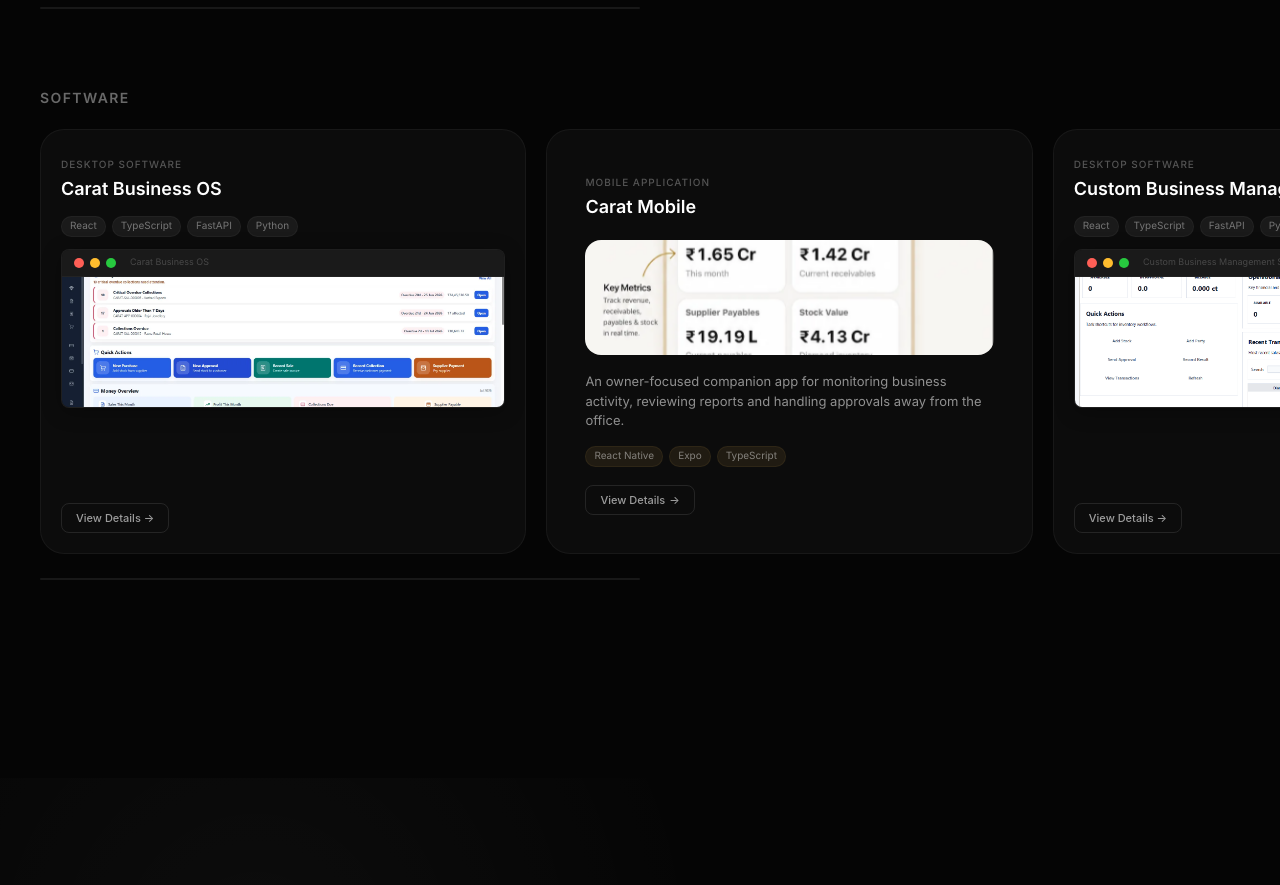
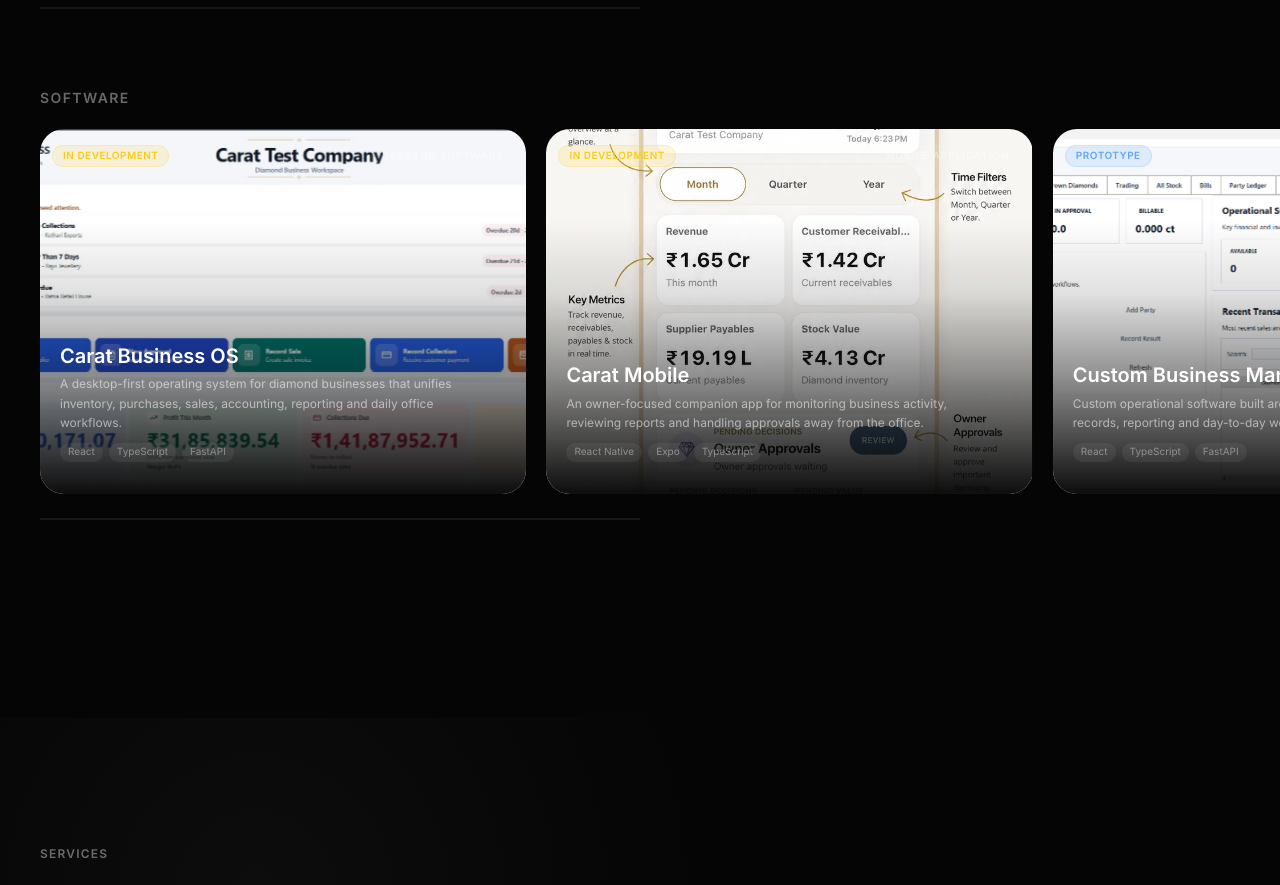
Before and after one commit to VinayakDubey26/vinayakdubey.com, a React (Vite) app: page / in a window 1280 px wide. Shown: the part 2340-3225 px from the top of the page. Built offline with nearby package versions, Linux system fonts and the light colour scheme; a web font is replaced by a local one.

Commit message:
chore: unify project card designs to match website card

```diff
--- a/src/components/DesktopSoftwareCard.jsx
+++ b/src/components/DesktopSoftwareCard.jsx
@@ -2,15 +2,28 @@
 import gsap from "gsap";
 import { getProjectImage } from "../data/projectsData";
 
+const statusColors = {
+  Live: { bg: "rgba(52,211,153,0.15)", color: "#34d399", border: "rgba(52,211,153,0.2)" },
+  Built: { bg: "rgba(52,211,153,0.15)", color: "#34d399", border: "rgba(52,211,153,0.2)" },
+  "In Development": { bg: "rgba(250,204,21,0.15)", color: "#facc15", border: "rgba(250,204,21,0.2)" },
+  Prototype: { bg: "rgba(96,165,250,0.15)", color: "#60a5fa", border: "rgba(96,165,250,0.2)" },
+  Concept: { bg: "rgba(192,132,252,0.15)", color: "#c084fc", border: "rgba(192,132,252,0.2)" },
+};
+
 const DesktopSoftwareCard = ({ project, onViewDetails, dragRef }) => {
   const cardRef = useRef(null);
-  const windowRef = useRef(null);
-  const screenshotRef = useRef(null);
-  const pillsRef = useRef(null);
-  const btnRef = useRef(null);
+  const bgRef = useRef(null);
+  const darkRef = useRef(null);
+  const titleRef = useRef(null);
+  const descRef = useRef(null);
+  const techRef = useRef(null);
+  const buttonsRef = useRef(null);
+  const borderRef = useRef(null);
 
   const hero = getProjectImage(project.folder, project.images[0]);
-  const capabilities = project.includes?.slice(0, 5) || [];
+  const isLive = !!project.liveUrl;
+  const statusStyle = project.status ? statusColors[project.status] || statusColors.Concept : statusColors.Concept;
+  const statusText = isLive ? "LIVE" : project.status?.toUpperCase() || "CONCEPT";
 
   useEffect(() => {
     const card = cardRef.current;
@@ -20,20 +33,33 @@
     const mq = window.matchMedia("(prefers-reduced-motion: reduce)");
     if (mq.matches) return () => ctx.revert();
 
+    // Touch devices have no hover, so reveal the description and tech
+    // chips permanently and drop the hover-only action buttons (tapping
+    // the card opens the details anyway).
+    if (window.matchMedia("(hover: none)").matches) {
+      gsap.set([descRef.current, techRef.current], { opacity: 1 });
+      if (buttonsRef.current) gsap.set(buttonsRef.current, { display: "none" });
+      return () => ctx.revert();
+    }
+
     const onEnter = () => {
-      gsap.to(windowRef.current, { y: -6, duration: 0.45, ease: "power2.out" });
-      gsap.to(screenshotRef.current, { scale: 1.03, duration: 0.45, ease: "power2.out" });
-      gsap.to(windowRef.current, { boxShadow: "0 12px 48px rgba(0,0,0,0.6)", duration: 0.45, ease: "power2.out" });
-      gsap.to(pillsRef.current, { y: -4, opacity: 1, duration: 0.45, ease: "power2.out" });
-      gsap.to(btnRef.current, { y: -6, duration: 0.45, ease: "power2.out" });
+      gsap.to(bgRef.current, { scale: 1.06, duration: 0.45, ease: "power2.out" });
+      gsap.to(darkRef.current, { opacity: 1, duration: 0.45, ease: "power2.out" });
+      gsap.to(titleRef.current, { y: -4, duration: 0.45, ease: "power2.out" });
+      gsap.to(descRef.current, { y: -6, opacity: 1, duration: 0.45, ease: "power2.out" });
+      gsap.to(techRef.current, { y: -4, opacity: 1, duration: 0.45, ease: "power2.out" });
+      gsap.to(buttonsRef.current, { y: -8, duration: 0.45, ease: "power2.out" });
+      gsap.to(borderRef.current, { opacity: 0.5, duration: 0.45, ease: "power2.out" });
     };
 
     const onLeave = () => {
-      gsap.to(windowRef.current, { y: 0, duration: 0.45, ease: "power2.out" });
-      gsap.to(screenshotRef.current, { scale: 1, duration: 0.45, ease: "power2.out" });
-      gsap.to(windowRef.current, { boxShadow: "0 4px 20px rgba(0,0,0,0.3)", duration: 0.45, ease: "power2.out" });
-      gsap.to(pillsRef.current, { y: 0, opacity: 0, duration: 0.45, ease: "power2.out" });
-      gsap.to(btnRef.current, { y: 0, duration: 0.45, ease: "power2.out" });
+      gsap.to(bgRef.current, { scale: 1, duration: 0.45, ease: "power2.out" });
+      gsap.to(darkRef.current, { opacity: 0, duration: 0.45, ease: "power2.out" });
+      gsap.to(titleRef.current, { y: 0, duration: 0.45, ease: "power2.out" });
+      gsap.to(descRef.current, { y: 0, opacity: 0, duration: 0.45, ease: "power2.out" });
+      gsap.to(techRef.current, { y: 0, opacity: 0, duration: 0.45, ease: "power2.out" });
+      gsap.to(buttonsRef.current, { y: 0, duration: 0.45, ease: "power2.out" });
+      gsap.to(borderRef.current, { opacity: 0.2, duration: 0.45, ease: "power2.out" });
     };
 
     card.addEventListener("mouseenter", onEnter);
@@ -51,6 +77,10 @@
     onViewDetails(project);
   };
 
+  const handleVisit = (e) => {
+    if (dragRef.current) e.preventDefault();
+  };
+
   return (
     <article
       ref={cardRef}
@@ -58,53 +88,64 @@
       role="button"
       tabIndex={0}
       onKeyDown={(e) => e.key === "Enter" && !dragRef.current && onViewDetails(project)}
-      className="card-item group relative shrink-0 rounded-[24px] overflow-hidden select-none cursor-grab active:cursor-grabbing w-[clamp(260px,75vw,480px)] md:w-[clamp(320px,48vw,520px)] lg:w-[clamp(420px,38vw,580px)] aspect-[4/3.5]"
-      style={{ background: "#0C0C0C", border: "1px solid rgba(255,255,255,0.05)" }}
+      className="card-item group relative shrink-0 rounded-[24px] overflow-hidden select-none cursor-grab active:cursor-grabbing w-[clamp(260px,75vw,480px)] md:w-[clamp(320px,48vw,520px)] lg:w-[clamp(420px,38vw,580px)] aspect-[4/3]"
+      style={{ background: "#0A0A0A" }}
     >
-      <div className="flex flex-col h-full p-4 md:p-5">
-        <div className="mb-3">
-          <span className="text-[10px] font-medium uppercase tracking-widest" style={{ color: "rgba(255,255,255,0.3)" }}>
-            {project.categoryLabel || "Desktop Software"}
+      <div ref={borderRef} className="absolute inset-0 rounded-[24px] pointer-events-none z-20"
+        style={{ border: "1px solid rgba(255,255,255,0.06)", opacity: 0.2 }} />
+
+      <div ref={bgRef} className="absolute inset-0 bg-cover bg-center will-change-transform"
+        style={{ backgroundImage: `url(${hero})` }} />
+
+      <div className="absolute inset-0 z-10 pointer-events-none"
+        style={{ background: "linear-gradient(to top, rgba(5,5,5,0.97) 0%, rgba(5,5,5,0.45) 32%, rgba(5,5,5,0.12) 55%, transparent 75%)" }} />
+
+      <div ref={darkRef} className="absolute inset-0 z-10 pointer-events-none"
+        style={{ background: "linear-gradient(to top, rgba(0,0,0,0.35), transparent 45%)", opacity: 0 }} />
+
+      <div className="absolute top-3 left-3 z-20">
+        <span className="text-[10px] font-semibold uppercase tracking-wider px-2.5 py-1 rounded-full"
+          style={{ background: statusStyle.bg, color: statusStyle.color, border: `1px solid ${statusStyle.border}` }}>
+          {statusText}
+        </span>
+      </div>
+
+      {project.categoryLabel && (
+        <div className="absolute top-3 right-3 z-20">
+          <span className="text-[10px] font-medium uppercase tracking-widest px-2.5 py-1 rounded-full"
+            style={{ background: "rgba(255,255,255,0.06)", color: "rgba(255,255,255,0.4)", border: "1px solid rgba(255,255,255,0.06)" }}>
+            {project.categoryLabel}
           </span>
-          <h3 className="text-base md:text-lg font-semibold text-white mt-0.5">{project.title}</h3>
         </div>
+      )}
 
-        <div className="flex flex-wrap gap-1.5 mb-3">
-          {project.technologies?.slice(0, 4).map((t) => (
+      <div className="absolute inset-x-0 bottom-0 p-4 md:p-5 z-20 pointer-events-none">
+        <h3 ref={titleRef} className="text-lg md:text-xl font-semibold text-white mb-1 leading-snug">
+          {project.title}
+        </h3>
+
+        <p ref={descRef} className="text-xs leading-relaxed text-white/55 max-w-[92%] mb-2.5 line-clamp-3" style={{ opacity: 0 }}>
+          {project.description}
+        </p>
+
+        <div ref={techRef} className="flex flex-wrap gap-1.5 mb-3" style={{ opacity: 0 }}>
+          {project.technologies?.slice(0, 3).map((t) => (
             <span key={t} className="text-[10px] px-2 py-0.5 rounded-full"
-              style={{ background: "rgba(255,255,255,0.06)", color: "rgba(255,255,255,0.4)", border: "1px solid rgba(255,255,255,0.04)" }}>
+              style={{ background: "rgba(255,255,255,0.06)", color: "rgba(255,255,255,0.4)" }}>
               {t}
             </span>
           ))}
         </div>
 
-        <div ref={windowRef} className="flex-1 rounded-lg overflow-hidden flex flex-col"
-          style={{ border: "1px solid rgba(255,255,255,0.06)", boxShadow: "0 4px 20px rgba(0,0,0,0.3)", background: "#111", minHeight: 0, willChange: "transform" }}>
-          <div className="flex items-center gap-1.5 px-3 py-1.5" style={{ background: "#1A1A1A", borderBottom: "1px solid rgba(255,255,255,0.04)" }}>
-            <div className="flex gap-1.5">
-              <div className="w-2.5 h-2.5 rounded-full" style={{ background: "#FF5F56" }} />
-              <div className="w-2.5 h-2.5 rounded-full" style={{ background: "#FFBD2E" }} />
-              <div className="w-2.5 h-2.5 rounded-full" style={{ background: "#27C93F" }} />
-            </div>
-            <span className="text-[9px] text-white/20 ml-2 truncate">{project.title}</span>
-          </div>
-          <div ref={screenshotRef} className="flex-1 overflow-hidden bg-[#0D0D0D] flex items-center justify-center will-change-transform">
-            <img src={hero} alt="" className="w-full h-full object-cover" draggable={false} />
-          </div>
-        </div>
-
-        {capabilities.length > 0 && (
-          <div ref={pillsRef} className="flex flex-wrap gap-1.5 mt-3" style={{ opacity: 0 }}>
-            {capabilities.map((cap) => (
-              <span key={cap} className="text-[10px] px-2 py-0.5 rounded-full"
-                style={{ background: "rgba(255,255,255,0.04)", color: "rgba(255,255,255,0.35)", border: "1px solid rgba(255,255,255,0.04)" }}>
-                {cap}
-              </span>
-            ))}
-          </div>
-        )}
-
-        <div ref={btnRef} className="mt-2">
+        <div ref={buttonsRef} className="flex gap-2 pointer-events-auto">
+          {isLive && (
+            <a href={project.liveUrl} target="_blank" rel="noopener noreferrer"
+              onClick={(e) => { e.stopPropagation(); handleVisit(e); }}
+              className="text-[11px] font-medium px-3.5 py-1.5 rounded-lg transition-colors"
+              style={{ background: "rgba(255,255,255,0.08)", color: "rgba(255,255,255,0.7)" }}>
+              Visit Website ↗
+            </a>
+          )}
           <button onClick={handleClick}
             className="text-[11px] font-medium px-3.5 py-1.5 rounded-lg transition-colors"
             style={{ border: "1px solid rgba(255,255,255,0.1)", color: "rgba(255,255,255,0.6)" }}>
--- a/src/components/MobileAppCard.jsx
+++ b/src/components/MobileAppCard.jsx
@@ -2,34 +2,71 @@
 import gsap from "gsap";
 import { getProjectImage } from "../data/projectsData";
 
+const statusColors = {
+  Live: { bg: "rgba(52,211,153,0.15)", color: "#34d399", border: "rgba(52,211,153,0.2)" },
+  Built: { bg: "rgba(52,211,153,0.15)", color: "#34d399", border: "rgba(52,211,153,0.2)" },
+  "In Development": { bg: "rgba(250,204,21,0.15)", color: "#facc15", border: "rgba(250,204,21,0.2)" },
+  Prototype: { bg: "rgba(96,165,250,0.15)", color: "#60a5fa", border: "rgba(96,165,250,0.2)" },
+  Concept: { bg: "rgba(192,132,252,0.15)", color: "#c084fc", border: "rgba(192,132,252,0.2)" },
+};
+
 const MobileAppCard = ({ project, onViewDetails, dragRef }) => {
   const cardRef = useRef(null);
-  const imgRef = useRef(null);
-  const arrowRef = useRef(null);
+  const bgRef = useRef(null);
+  const darkRef = useRef(null);
+  const titleRef = useRef(null);
+  const descRef = useRef(null);
+  const techRef = useRef(null);
+  const buttonsRef = useRef(null);
+  const borderRef = useRef(null);
 
   const hero = getProjectImage(project.folder, project.images[0]);
+  const isLive = !!project.liveUrl;
+  const statusStyle = project.status ? statusColors[project.status] || statusColors.Concept : statusColors.Concept;
+  const statusText = isLive ? "LIVE" : project.status?.toUpperCase() || "CONCEPT";
 
   useEffect(() => {
     const card = cardRef.current;
     if (!card) return;
 
+    const ctx = gsap.context(() => {}, cardRef);
     const mq = window.matchMedia("(prefers-reduced-motion: reduce)");
-    if (mq.matches) return;
+    if (mq.matches) return () => ctx.revert();
+
+    // Touch devices have no hover, so reveal the description and tech
+    // chips permanently and drop the hover-only action buttons (tapping
+    // the card opens the details anyway).
+    if (window.matchMedia("(hover: none)").matches) {
+      gsap.set([descRef.current, techRef.current], { opacity: 1 });
+      if (buttonsRef.current) gsap.set(buttonsRef.current, { display: "none" });
+      return () => ctx.revert();
+    }
 
     const onEnter = () => {
-      gsap.to(imgRef.current, { scale: 1.03, duration: 0.45, ease: "power2.out" });
-      gsap.to(arrowRef.current, { x: 4, duration: 0.45, ease: "power2.out" });
+      gsap.to(bgRef.current, { scale: 1.06, duration: 0.45, ease: "power2.out" });
+      gsap.to(darkRef.current, { opacity: 1, duration: 0.45, ease: "power2.out" });
+      gsap.to(titleRef.current, { y: -4, duration: 0.45, ease: "power2.out" });
+      gsap.to(descRef.current, { y: -6, opacity: 1, duration: 0.45, ease: "power2.out" });
+      gsap.to(techRef.current, { y: -4, opacity: 1, duration: 0.45, ease: "power2.out" });
+      gsap.to(buttonsRef.current, { y: -8, duration: 0.45, ease: "power2.out" });
+      gsap.to(borderRef.current, { opacity: 0.5, duration: 0.45, ease: "power2.out" });
     };
 
     const onLeave = () => {
-      gsap.to(imgRef.current, { scale: 1, duration: 0.45, ease: "power2.out" });
-      gsap.to(arrowRef.current, { x: 0, duration: 0.45, ease: "power2.out" });
+      gsap.to(bgRef.current, { scale: 1, duration: 0.45, ease: "power2.out" });
+      gsap.to(darkRef.current, { opacity: 0, duration: 0.45, ease: "power2.out" });
+      gsap.to(titleRef.current, { y: 0, duration: 0.45, ease: "power2.out" });
+      gsap.to(descRef.current, { y: 0, opacity: 0, duration: 0.45, ease: "power2.out" });
+      gsap.to(techRef.current, { y: 0, opacity: 0, duration: 0.45, ease: "power2.out" });
+      gsap.to(buttonsRef.current, { y: 0, duration: 0.45, ease: "power2.out" });
+      gsap.to(borderRef.current, { opacity: 0.2, duration: 0.45, ease: "power2.out" });
     };
 
     card.addEventListener("mouseenter", onEnter);
     card.addEventListener("mouseleave", onLeave);
 
     return () => {
+      ctx.revert();
       card.removeEventListener("mouseenter", onEnter);
       card.removeEventListener("mouseleave", onLeave);
     };
@@ -40,6 +77,10 @@
     onViewDetails(project);
   };
 
+  const handleVisit = (e) => {
+    if (dragRef.current) e.preventDefault();
+  };
+
   return (
     <article
       ref={cardRef}
@@ -47,44 +88,68 @@
       role="button"
       tabIndex={0}
       onKeyDown={(e) => e.key === "Enter" && !dragRef.current && onViewDetails(project)}
-      className="card-item group relative shrink-0 rounded-[24px] overflow-hidden select-none cursor-grab active:cursor-grabbing w-[clamp(260px,75vw,480px)] md:w-[clamp(320px,48vw,520px)] lg:w-[clamp(420px,38vw,580px)] aspect-[4/3.5]"
-      style={{ background: "#0C0C0C", border: "1px solid rgba(255,255,255,0.05)" }}
+      className="card-item group relative shrink-0 rounded-[24px] overflow-hidden select-none cursor-grab active:cursor-grabbing w-[clamp(260px,75vw,480px)] md:w-[clamp(320px,48vw,520px)] lg:w-[clamp(420px,38vw,580px)] aspect-[4/3]"
+      style={{ background: "#0A0A0A" }}
     >
-      <div className="flex flex-col h-full" style={{ padding: "clamp(24px, 3vw, 38px)" }}>
-        <div className="mb-[14px] md:mb-[18px]">
-          <span className="text-[10px] font-medium uppercase tracking-widest" style={{ color: "rgba(255,255,255,0.3)" }}>
-            Mobile Application
+      <div ref={borderRef} className="absolute inset-0 rounded-[24px] pointer-events-none z-20"
+        style={{ border: "1px solid rgba(255,255,255,0.06)", opacity: 0.2 }} />
+
+      <div ref={bgRef} className="absolute inset-0 bg-cover bg-center will-change-transform"
+        style={{ backgroundImage: `url(${hero})` }} />
+
+      <div className="absolute inset-0 z-10 pointer-events-none"
+        style={{ background: "linear-gradient(to top, rgba(5,5,5,0.97) 0%, rgba(5,5,5,0.45) 32%, rgba(5,5,5,0.12) 55%, transparent 75%)" }} />
+
+      <div ref={darkRef} className="absolute inset-0 z-10 pointer-events-none"
+        style={{ background: "linear-gradient(to top, rgba(0,0,0,0.35), transparent 45%)", opacity: 0 }} />
+
+      <div className="absolute top-3 left-3 z-20">
+        <span className="text-[10px] font-semibold uppercase tracking-wider px-2.5 py-1 rounded-full"
+          style={{ background: statusStyle.bg, color: statusStyle.color, border: `1px solid ${statusStyle.border}` }}>
+          {statusText}
+        </span>
+      </div>
+
+      {project.categoryLabel && (
+        <div className="absolute top-3 right-3 z-20">
+          <span className="text-[10px] font-medium uppercase tracking-widest px-2.5 py-1 rounded-full"
+            style={{ background: "rgba(255,255,255,0.06)", color: "rgba(255,255,255,0.4)", border: "1px solid rgba(255,255,255,0.06)" }}>
+            {project.categoryLabel}
           </span>
-          <h3 className="text-base md:text-lg font-semibold text-white mt-0.5">{project.title}</h3>
         </div>
+      )}
 
-        <div className="flex-1 relative w-full overflow-hidden rounded-[16px]">
-          <div ref={imgRef} className="w-full h-full will-change-transform">
-            <img src={hero} alt={project.title}
-              className="w-full h-full object-cover"
-              draggable={false} />
-          </div>
-        </div>
+      <div className="absolute inset-x-0 bottom-0 p-4 md:p-5 z-20 pointer-events-none">
+        <h3 ref={titleRef} className="text-lg md:text-xl font-semibold text-white mb-1 leading-snug">
+          {project.title}
+        </h3>
 
-        <p className="mt-[14px] md:mt-[18px] text-xs md:text-[13px] leading-relaxed"
-          style={{ color: "rgba(255,255,255,0.55)", maxWidth: "620px", lineHeight: "1.5" }}>
+        <p ref={descRef} className="text-xs leading-relaxed text-white/55 max-w-[92%] mb-2.5 line-clamp-3" style={{ opacity: 0 }}>
           {project.description}
         </p>
 
-        <div className="flex flex-wrap gap-1.5 mt-[12px] md:mt-[14px]">
+        <div ref={techRef} className="flex flex-wrap gap-1.5 mb-3" style={{ opacity: 0 }}>
           {project.technologies?.slice(0, 3).map((t) => (
             <span key={t} className="text-[10px] px-2 py-0.5 rounded-full"
-              style={{ background: "rgba(214,168,79,0.1)", color: "rgba(255,255,255,0.45)", border: "1px solid rgba(214,168,79,0.08)" }}>
+              style={{ background: "rgba(255,255,255,0.06)", color: "rgba(255,255,255,0.4)" }}>
               {t}
             </span>
           ))}
         </div>
 
-        <div className="mt-[14px] md:mt-[18px]">
+        <div ref={buttonsRef} className="flex gap-2 pointer-events-auto">
+          {isLive && (
+            <a href={project.liveUrl} target="_blank" rel="noopener noreferrer"
+              onClick={(e) => { e.stopPropagation(); handleVisit(e); }}
+              className="text-[11px] font-medium px-3.5 py-1.5 rounded-lg transition-colors"
+              style={{ background: "rgba(255,255,255,0.08)", color: "rgba(255,255,255,0.7)" }}>
+              Visit Website ↗
+            </a>
+          )}
           <button onClick={handleClick}
-            className="text-[11px] font-medium px-3.5 py-1.5 rounded-lg transition-colors flex items-center gap-1"
+            className="text-[11px] font-medium px-3.5 py-1.5 rounded-lg transition-colors"
             style={{ border: "1px solid rgba(255,255,255,0.1)", color: "rgba(255,255,255,0.6)" }}>
-            View Details <span ref={arrowRef}>→</span>
+            View Details →
           </button>
         </div>
       </div>
```
